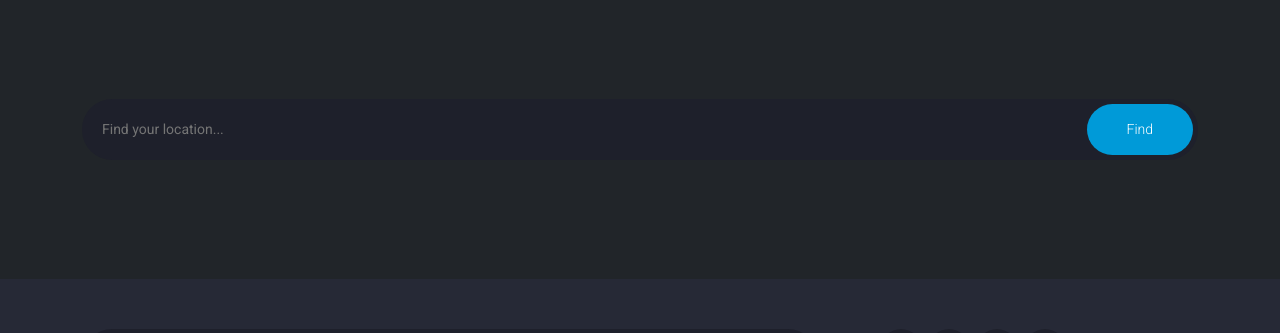
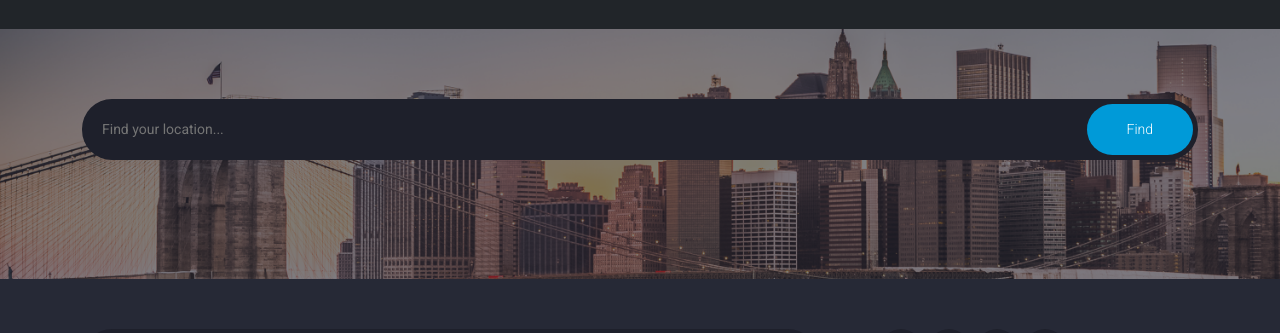
Before and after one commit to MohamedKamal100/weather-Api-with-js-, a plain HTML site: page index.html in a window 1280 px wide. Shown: the part 94-427 px from the top of the page. Drawn offline with Linux system fonts and the light colour scheme; the site is published under a folder, as on GitHub Pages, so addresses that start at the root find nothing; no server answers.

Commit message:
change image

```diff
--- a/Css/style.css
+++ b/Css/style.css
@@ -31,7 +31,7 @@ body {
   color: #009ad8;
 }
 .search {
-  background-image: url(/images/banner.png);
+  background-image: url(../images/banner.png);
   min-height: 300px;
   background-size: cover;
   padding-block: 70px;
```
